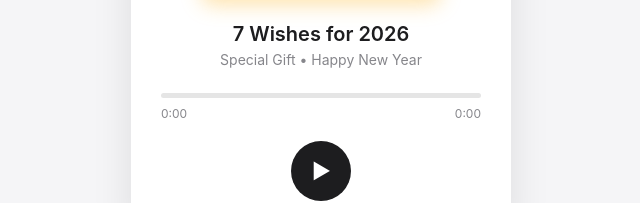
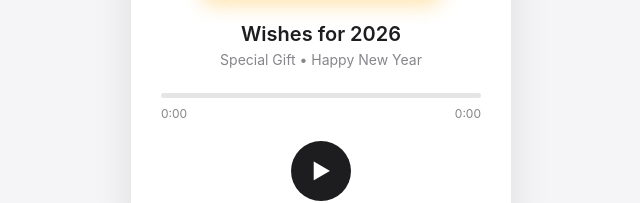
Before and after one commit to Nattadon42969/unlock-7-prosperity.wav, a plain HTML site: page index.html in a window 1280 px wide. Shown: the part 421-624 px from the top of the page, 319-959 px from the left. Drawn offline with Linux system fonts and the light colour scheme.

Commit message:
Change title and heading from '7 Wishes' to 'Wishes'

```diff
--- a/index.html
+++ b/index.html
@@ -3,7 +3,7 @@
 <head>
     <meta charset="UTF-8">
     <meta name="viewport" content="width=device-width, initial-scale=1.0">
-    <title>7 Wishes for 2026</title>
+    <title>Wishes for 2026</title>
     <style>
         body {
             margin: 0;
@@ -120,7 +120,7 @@
             <div class="album-emoji">🎁</div>
         </div>
 
-        <h2>7 Wishes for 2026</h2>
+        <h2>Wishes for 2026</h2>
         <p>Special Gift • Happy New Year</p>
 
         <div class="progress-container" id="progressContainer">
```
